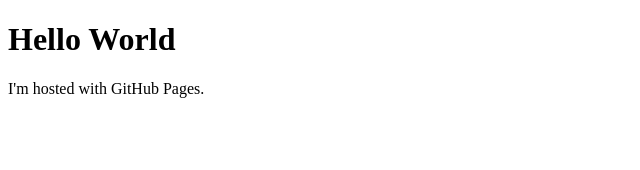
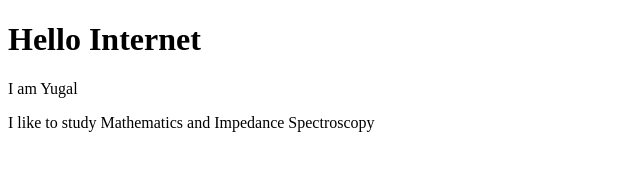
Before and after one commit to Yugal0/my-personal-website, a plain HTML site: page index.html in a window 1280 px wide. Shown: the whole page, without its empty margins (0-640 px from the left). Drawn offline with Linux system fonts and the light colour scheme.

Commit message:
text is changed

```diff
--- a/index.html
+++ b/index.html
@@ -1,7 +1,8 @@
 <!DOCTYPE html>
 <html>
 <body>
-<h1>Hello World</h1>
-<p>I'm hosted with GitHub Pages.</p>
+<h1>Hello Internet</h1>
+<p>I am Yugal</p>
+<p>I like to study Mathematics and Impedance Spectroscopy</p>
 </body>
 </html>
```
